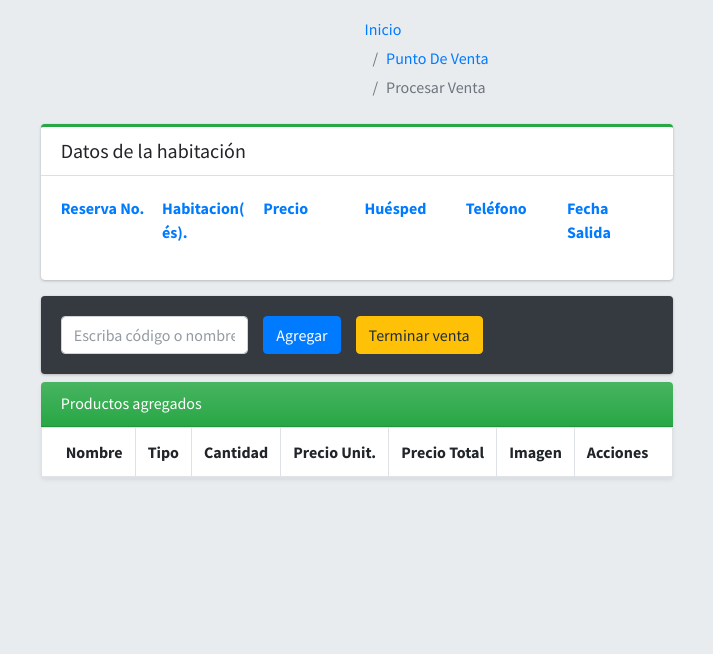
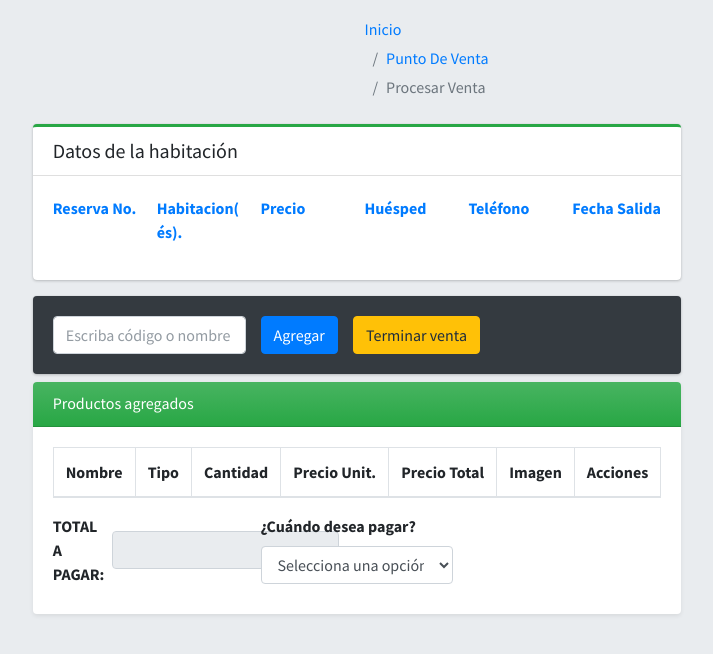
Before and after one commit to RicardoSalazar27/SSGH-v1, a PHP site: template views/admin/punto_de_venta/vender_productos/ventareservacion.php in a window 1280 px wide. Shown: the top 654 px of the page, without its empty margins (283-996 px from the left). Run offline with PHP 8.4, Linux system fonts and the light colour scheme; the template is opened without the code that fills it, so the values that code supplies are empty; some libraries are stand-ins or nearby versions.

Commit message:
ya quedo la logica de la venta, solo hay que hacer validaciones y mandar al servidor

```diff
--- a/views/admin/punto_de_venta/vender_productos/ventareservacion.php
+++ b/views/admin/punto_de_venta/vender_productos/ventareservacion.php
@@ -102,10 +102,11 @@
                 <div class="card-header bg-gradient-success text-white">
                     <h6 class="mb-0">Productos agregados</h6>
                 </div>
-        <div class="card-body p-0">
-            <div class="table-responsive">
+                <div class="card-body">
+                    <!-- Tabla de productos -->
+                    <div class="table-responsive mb-3">
                         <table class="table table-bordered table-hover text-center mb-0">
-                <thead class="">
+                            <thead>
                                 <tr>
                                     <th>Nombre</th>
                                     <th>Tipo</th>
@@ -117,9 +118,50 @@
                                 </tr>
                             </thead>
                             <tbody id="tablaVentaProductos">
-                <!-- Aquí van los productos agregados dinámicamente -->
+                                <!-- Productos agregados dinámicamente -->
                             </tbody>
                         </table>
+                    </div>
+
+                    <!-- Sección de totales y métodos de pago -->
+                    <div class="row">
+                        <!-- Total a pagar -->
+                        <div class="col-md-4 d-flex align-items-center mb-2">
+                            <label for="totalPagarVenta" class="mr-2 font-weight-bold mb-0">TOTAL A PAGAR:</label>
+                            <input id="totalPagarVenta" type="text" readonly class="form-control w-auto">
+                        </div>
+
+                        <!-- Cuándo pagar -->
+                        <div class="col-md-4 mb-2">
+                            <label for="cuandoPagar" class="font-weight-bold">¿Cuándo desea pagar?</label>
+                            <select name="cuandoPagar" id="cuandoPagar" class="form-control">
+                                <option value="" disabled selected>Selecciona una opción</option>
+                                <option value="1">Pagar Ahora</option>
+                                <option value="2">Pagar Después</option>
+                            </select>
+                        </div>
+
+                        <!-- Método de pago -->
+                        <div class="col-md-4 mb-2 d-none" id="grupoMetodoPago">
+                            <label for="metodoPago" class="font-weight-bold">Método de Pago</label>
+                            <select name="metodoPago" id="metodoPago" class="form-control">
+                                <option value="1">Efectivo</option>
+                                <option value="2">Tarjeta</option>
+                                <option value="3">Transferencia</option>
+                            </select>
+                        </div>
+                    </div>
+
+                    <!-- Sección de efectivo y feria -->
+                    <div class="row d-none mt-2" id="grupoEfectivo">
+                        <div class="col-md-4">
+                            <label for="cantidadEfectivo" class="font-weight-bold">Cantidad con la que paga</label>
+                            <input type="number" class="form-control" id="cantidadEfectivo" placeholder="Ej. 100">
+                        </div>
+                        <div class="col-md-4">
+                            <label for="feriaCalculada" class="font-weight-bold">Feria</label>
+                            <input type="text" class="form-control" id="feriaCalculada" readonly>
+                        </div>
                     </div>
                 </div>
             </div>
```
Also changed, not shown: src/js/procesarventareserva.js (+61 -2 lines), public/build/js/bundle.min.js, 1 other file. Lines whose indentation alone changed are shown as unchanged.
